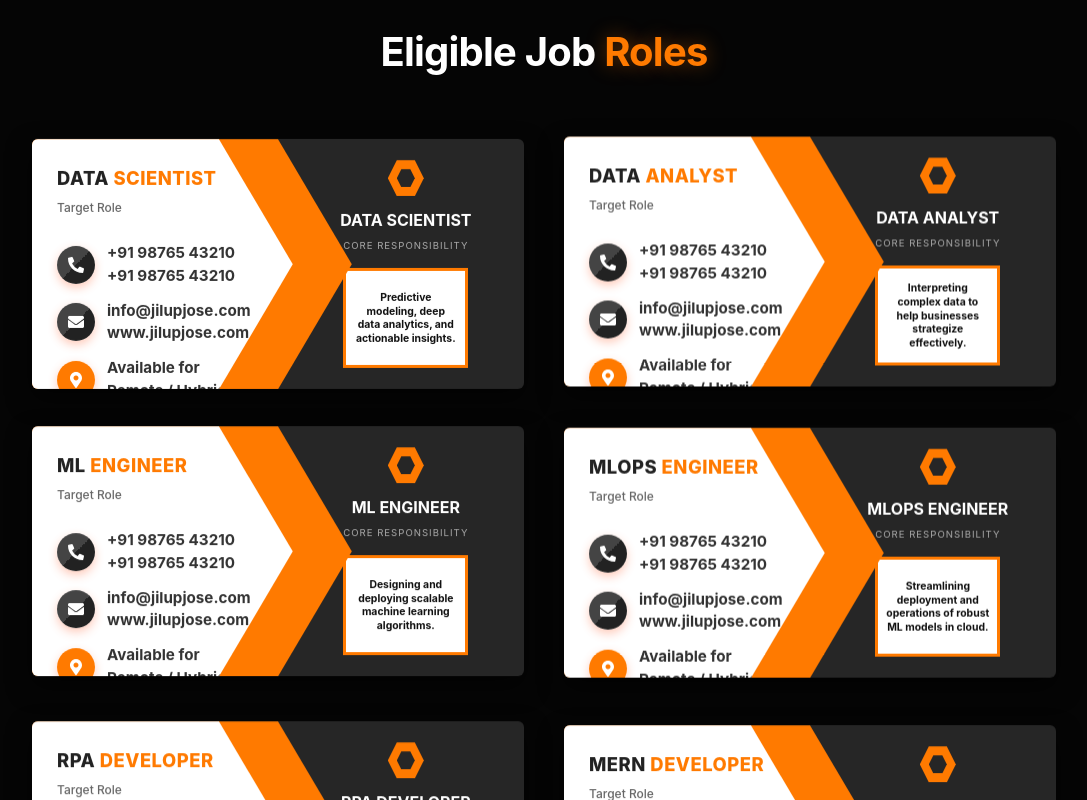
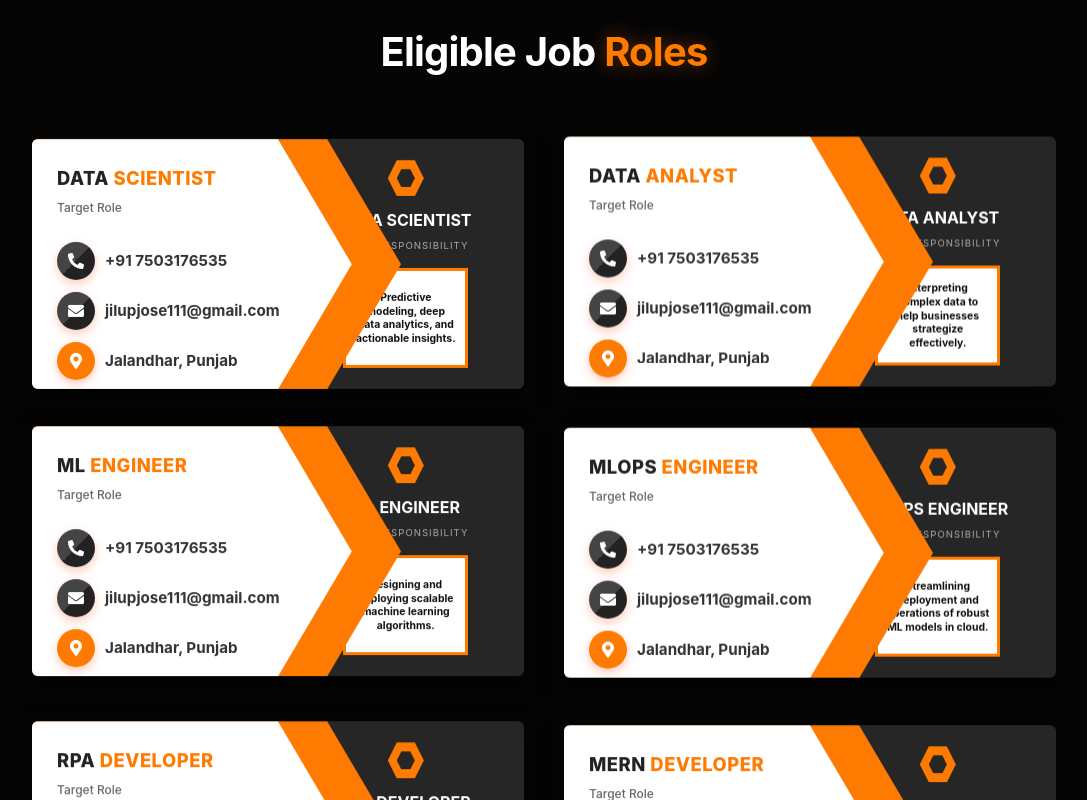
Before and after one commit to Jilu-Jose/Portfolio-Jilu-P-Jose, a React app in the folder frontend/: page / in a window 1280 px wide. Shown: the part 2400-3200 px from the top of the page, without its empty margins (96-1183 px from the left). Built offline with nearby package versions, Linux system fonts and the light colour scheme; no server answers; the HTML template or start-up script is replaced by a standard one.

Commit message:
Updated 11

```diff
--- a/frontend/src/components/ContactForm.css
+++ b/frontend/src/components/ContactForm.css
@@ -186,9 +186,13 @@
 .form-status.error { background: #f8d7da; color: #721c24; border: 1px solid #f5c6cb; }
 
 /* Keep white-background cards readable even if dark mode affects global text nodes! */
-.contact-section h2, .contact-section * {
-    color: initial;
+.contact-card, .contact-card * {
+    color: #333333;
 }
 .contact-text p {
-    color: #212529 !important;
+    color: #333333 !important;
 }
+.contact-form-col input,
+.contact-form-col textarea {
+    color: #333333 !important;
+}
--- a/frontend/src/components/JobRoles.css
+++ b/frontend/src/components/JobRoles.css
@@ -56,7 +56,7 @@
     position: absolute;
     top: 0; left: 0; width: 100%; height: 100%;
     background: linear-gradient(135deg, #ff7a00 0%, #ff7a00 100%);
-    clip-path: polygon(0 0, 50% 0, 65% 50%, 50% 100%, 0 100%);
+    clip-path: polygon(0 0, 60% 0, 75% 50%, 60% 100%, 0 100%);
     z-index: 2;
     transition: clip-path 0.4s ease;
 }
@@ -65,22 +65,25 @@
     position: absolute;
     top: 0; left: 0; width: 100%; height: 100%;
     background: #ffffff;
-    clip-path: polygon(0 0, 38% 0, 53% 50%, 38% 100%, 0 100%);
+    clip-path: polygon(0 0, 50% 0, 65% 50%, 50% 100%, 0 100%);
     z-index: 3;
     padding: 25px; /* content padding */
     transition: clip-path 0.4s ease;
 }
 
 .role-card-lightdark:hover .rc-red-layer {
-    clip-path: polygon(0 0, 52% 0, 67% 50%, 52% 100%, 0 100%);
+    clip-path: polygon(0 0, 62% 0, 77% 50%, 62% 100%, 0 100%);
 }
 
 .role-card-lightdark:hover .rc-white-layer {
-    clip-path: polygon(0 0, 42% 0, 57% 50%, 42% 100%, 0 100%);
+    clip-path: polygon(0 0, 53% 0, 68% 50%, 53% 100%, 0 100%);
 }
 
 /* White Layer Content */
-.rc-header { margin-bottom: 25px; }
+.rc-header {
+    margin-bottom: 25px;
+    max-width: 50%; /* Prevent text from spilling past the visual clip-path */
+}
 
 .rc-title-ld {
     font-size: 1.15rem;
@@ -102,12 +105,13 @@
     display: flex;
     flex-direction: column;
     gap: 12px;
+    max-width: 53%; /* Keep contact info bound within the white background */
 }
 
 .contact-item {
     display: flex;
     align-items: center;
-    gap: 12px;
+    gap: 10px;
 }
 
 .contact-icon {
@@ -116,6 +120,7 @@
     color: white; font-size: 0.75rem;
     position: relative;
     border-radius: 2px;
+    flex-shrink: 0;
 }
 
 .contact-icon.bg-dark {
@@ -127,7 +132,8 @@
 
 .contact-text {
     display: flex; flex-direction: column;
-    font-size: 0.65rem; color: #444; line-height: 1.3; font-weight: 700;
+    font-size: 0.7rem; color: #444; line-height: 1.3; font-weight: 700;
+    word-break: break-word; /* Allows email to wrap safely */
 }
 
 /* Dark Side Background (right side) */
--- a/frontend/src/components/JobRoles.jsx
+++ b/frontend/src/components/JobRoles.jsx
@@ -35,22 +35,19 @@ const JobRoles = () => {
                                     <div className="contact-item">
                                         <div className="contact-icon bg-dark"><FaPhoneAlt /></div>
                                         <div className="contact-text">
-                                            <span>+91 98765 43210</span>
-                                            <span>+91 98765 43210</span>
+                                            <span>+91 7503176535</span>
                                         </div>
                                     </div>
                                     <div className="contact-item">
                                         <div className="contact-icon bg-dark"><FaEnvelope /></div>
                                         <div className="contact-text">
-                                            <span>info@jilupjose.com</span>
-                                            <span>www.jilupjose.com</span>
+                                            <span>jilupjose111@gmail.com</span>
                                         </div>
                                     </div>
                                     <div className="contact-item">
                                         <div className="contact-icon bg-red"><FaMapMarkerAlt /></div>
                                         <div className="contact-text">
-                                            <span>Available for</span>
-                                            <span>Remote / Hybrid</span>
+                                            <span>Jalandhar, Punjab</span>
                                         </div>
                                     </div>
                                 </div>
```
